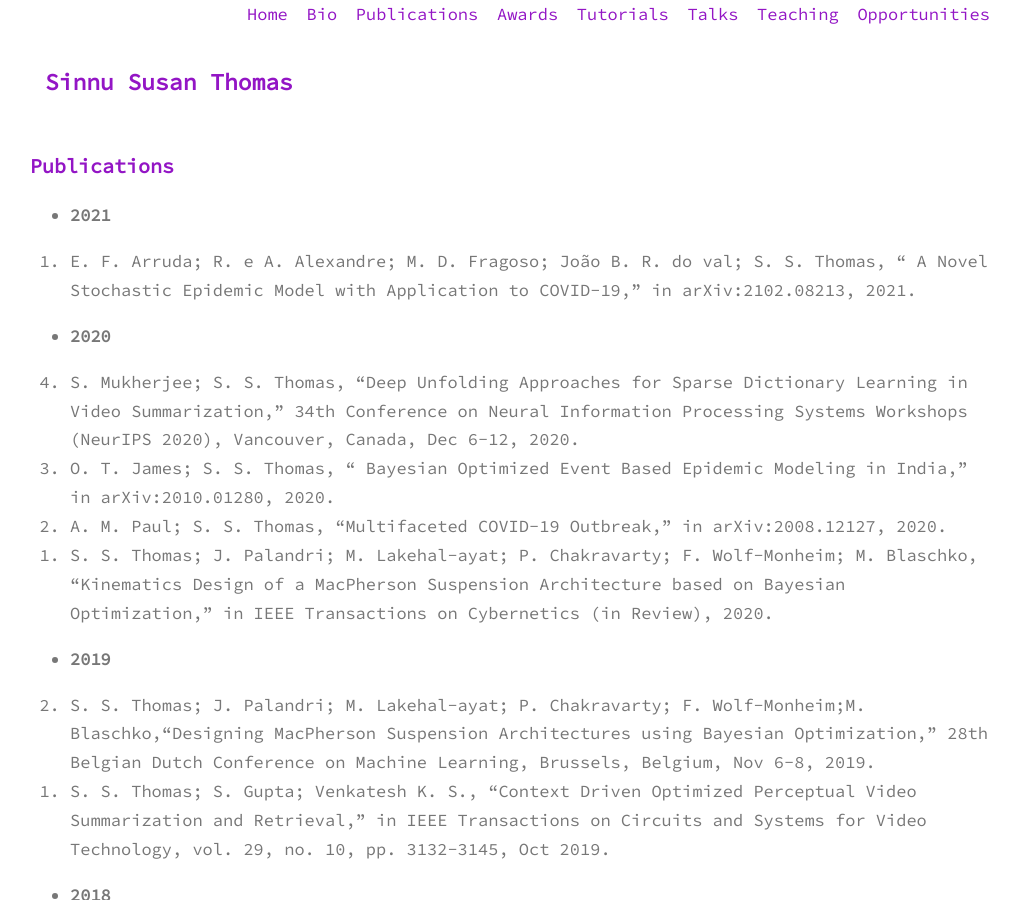
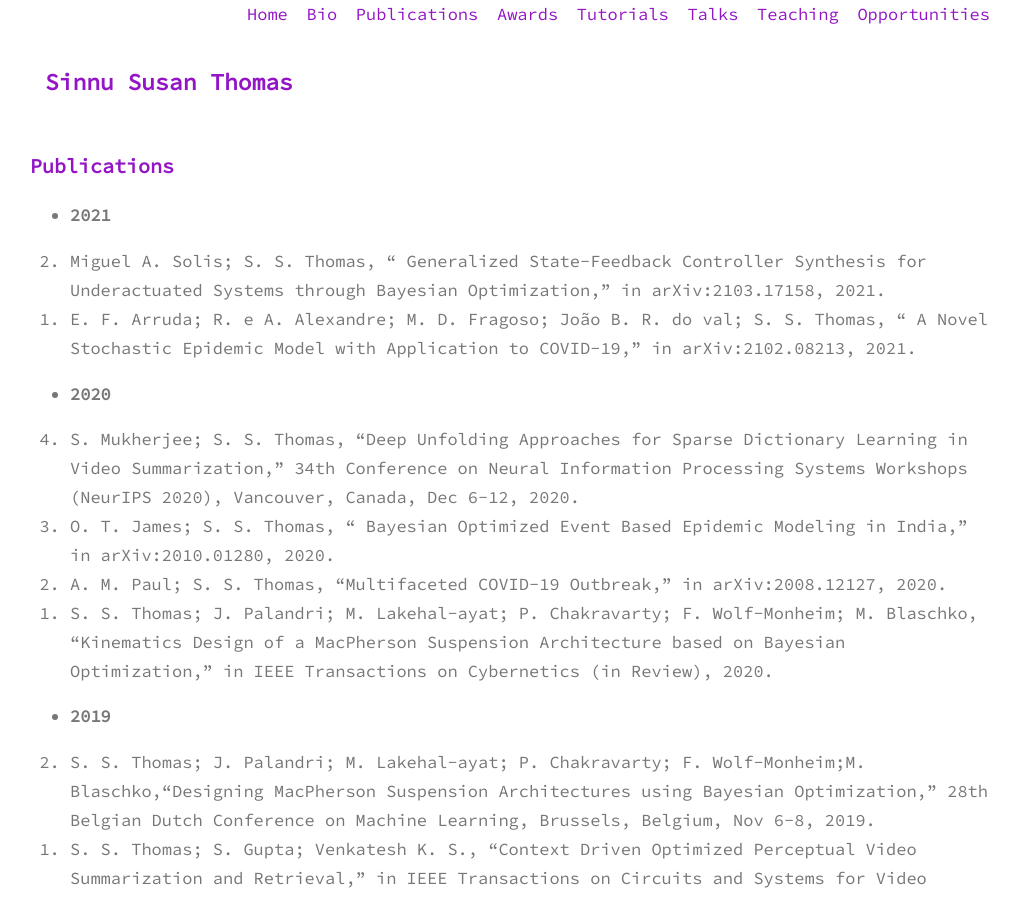
Before and after one commit to sinnuthomas/sinnuthomas.github.io, a Jekyll site: the page built from publications.md, in a window 1280 px wide and 900 px high. Shown: the whole window, without its empty margins (130-1150 px from the left). Built offline with Jekyll 4.4.1, drawn with Linux system fonts in a browser that asks for light colours.

Commit message:
Update publications.md

```diff
--- a/publications.md
+++ b/publications.md
@@ -6,6 +6,7 @@ permalink: /publications/
 
 * **2021**
 <ol reversed>
+  <li>Miguel A. Solis; S. S. Thomas, “ Generalized State-Feedback Controller Synthesis for Underactuated Systems through Bayesian Optimization,” in arXiv:2103.17158, 2021. </li>
   <li>E. F. Arruda; R. e A. Alexandre; M. D. Fragoso; João B. R. do val; S. S. Thomas, “ A Novel Stochastic Epidemic Model with Application to COVID-19,” in arXiv:2102.08213, 2021. </li>
 </ol>
 
```
